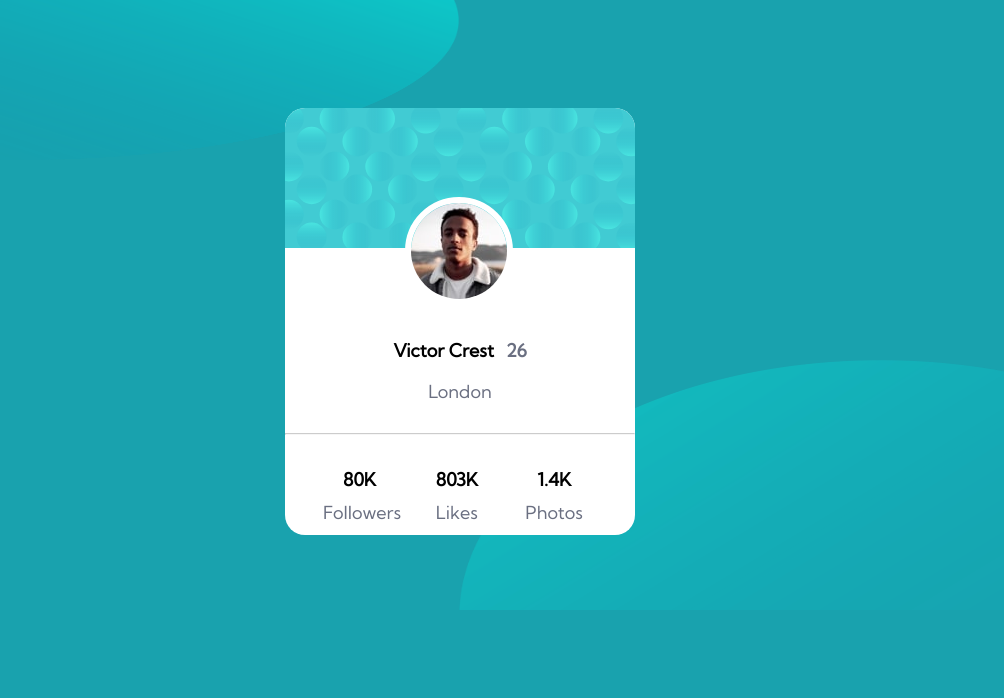
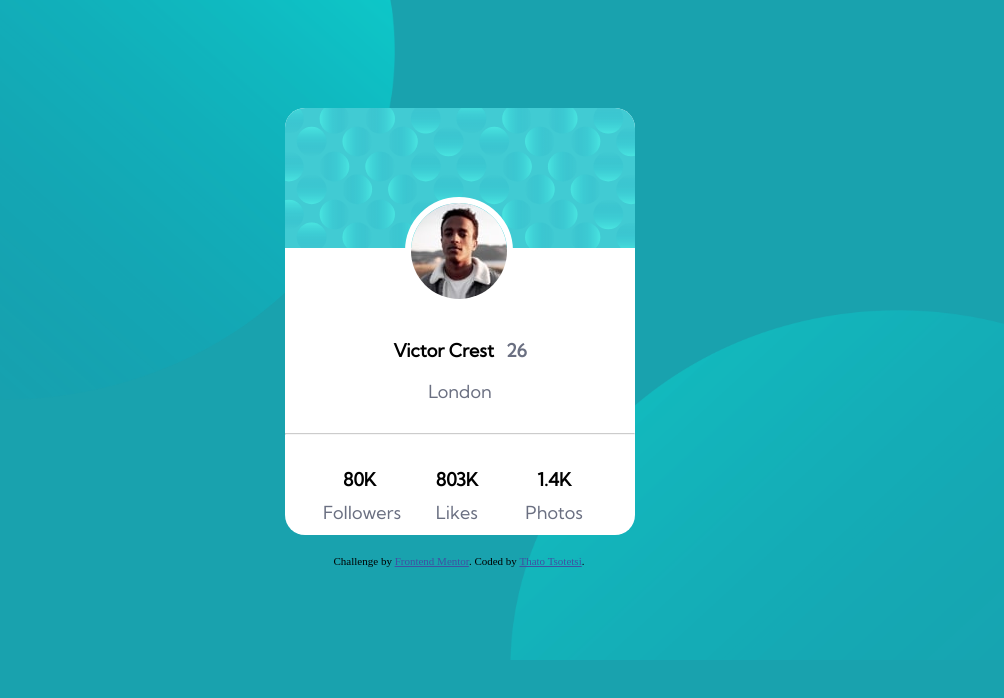
Before and after one commit to KYGO5000/Profile-card-component-Challange, a plain HTML site: page index.html in a window 1280 px wide. Shown: the whole page, without its empty margins (181-1185 px from the left). Drawn offline with Linux system fonts and the light colour scheme.

Commit message:
Change Style

```diff
--- a/styles.css
+++ b/styles.css
@@ -124,3 +124,17 @@ hr{
         top: 300px;
     }
 }
+@media screen and (max-width:1440px){
+    .top-img img{
+        width: 45%;
+        height: 400px;
+    }
+    .bottom img{
+        width: 46%;
+        height: 350px;
+        top: 310px;
+    }
+    .attribution{
+        margin-top: 120px;
+    }
+}
```
